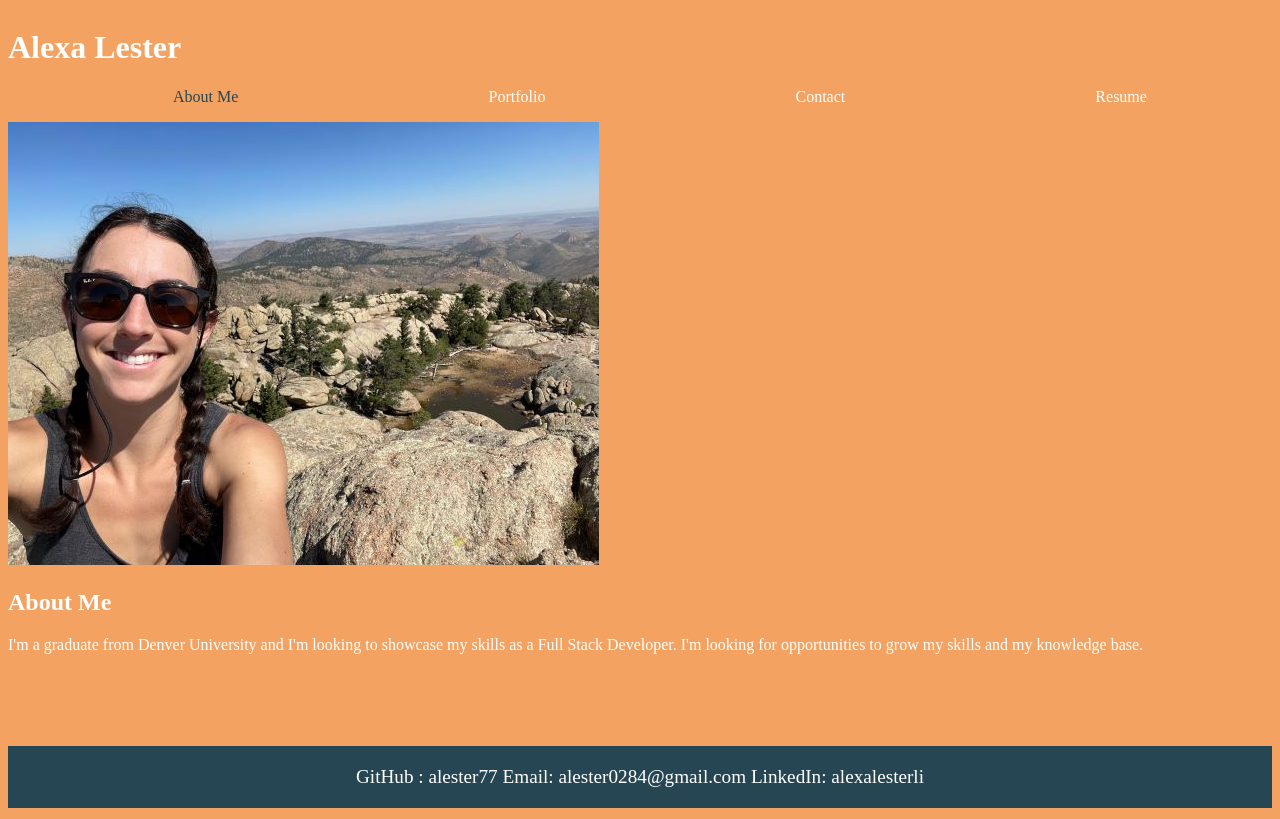
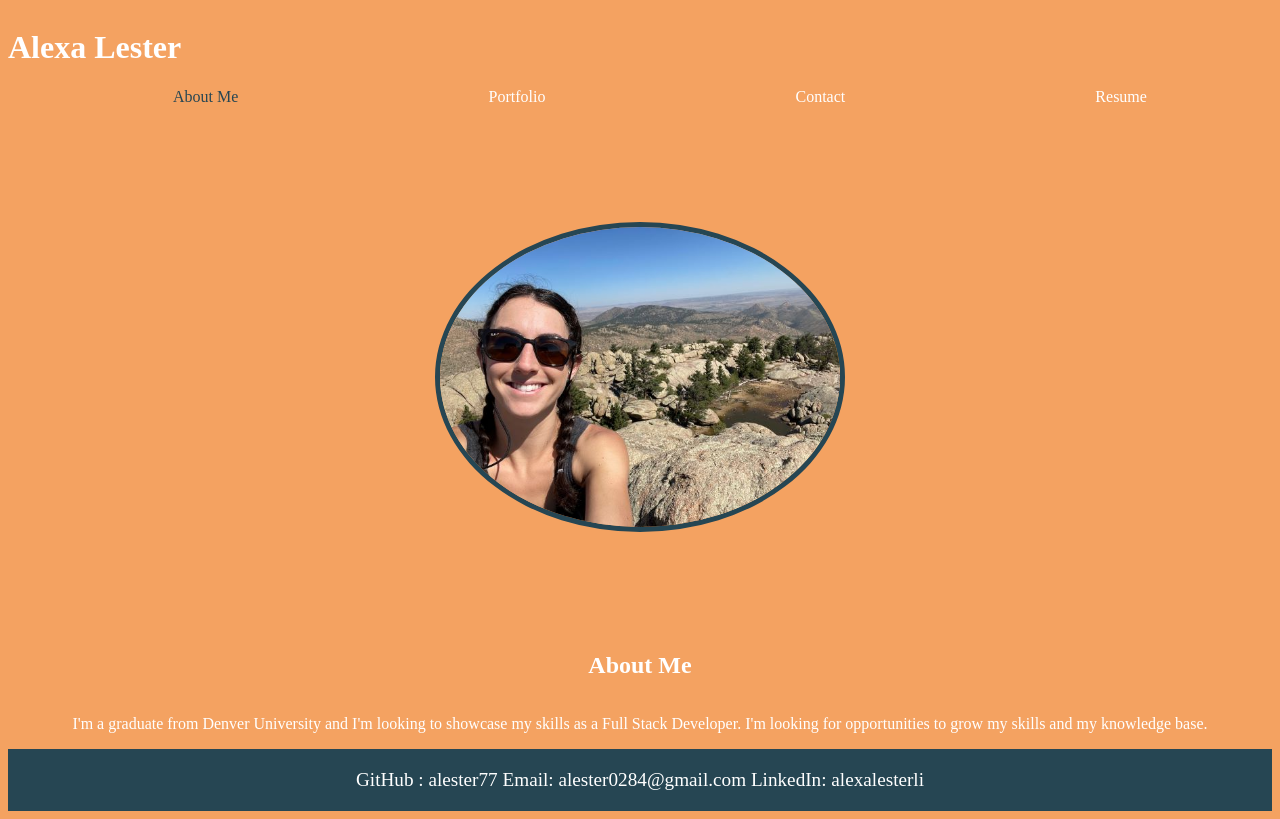
Before and after one commit to alester77/React_Portfolio, a React (Vite) app: page / in a window 1280 px wide. Built offline with nearby package versions, Linux system fonts and the light colour scheme.

Commit message:
working on project section, added place holders for now and first project

```diff
--- a/src/App.css
+++ b/src/App.css
@@ -37,6 +37,29 @@ li {
   color: #264653;
 }
 
+#about {
+  display: flex;
+  flex-direction: column;
+  align-items: center;
+}
+.greyRock {
+  background-color: #2A9D8F;
+  border-radius: 100%;
+  border: #264653 5px solid;
+  margin: 100px;
+  display: flex;
+  justify-content: center;
+  max-width: 400px;
+
+}
+
+.project img {
+  width: 300px; /* Set a fixed width */
+  height: 200px; /* Set a fixed height */
+  object-fit: cover; /* This will ensure the image covers the area without stretching */
+  border-radius: 8px; /* Optional: if you want rounded corners */
+}
+
 footer {
   background-color: #264653;
   font-size: larger;
--- a/src/components/Portfolio.jsx
+++ b/src/components/Portfolio.jsx
@@ -1,21 +1,46 @@
-import React from 'react';
+import React from "react";
+import SpacePhoto from '../assets/images/projectspace.png'
 
 function Portfolio() {
-  // Assume projects is an array of project objects
-  // return (
-  //   // <section id="portfolio">
-  //   //   <h2>Portfolio</h2>
-  //   //   <div className="projects">
-  //   //     {projects.map(project => (
-  //   //       <div key={project.id} className="project">
-  //   //         <img src={project.image} alt={project.title} />
-  //   //         <h3>{project.title}</h3>
-  //   //         {/* Links to deployed app and repo */}
-  //   //       </div>
-  //   //     ))}
-  //   //   </div>
-  //   // </section>
-  // );
+  const projects = [
+    {
+      id: 1,
+      title: "Project Space",
+      imageUrl: SpacePhoto,
+      websiteUrl: "https://kalanij94.github.io/Project-Mars/",
+    },
+    {
+      id: 2,
+      title: "Project 2",
+      imageUrl: "path_to_project_2_image.jpg",
+      websiteUrl: "https://project2.com",
+    },
+    {
+      id: 3,
+      title: "Project 3",
+      imageUrl: "path_to_project_3_image.jpg",
+      websiteUrl: "https://project3.com",
+    },
+  ];
+  return (
+    <section id="portfolio">
+      <h2>My Projects</h2>
+      <div className="project-list">
+        {projects.map((project) => (
+          <div key={project.id} className="project">
+            <a
+              href={project.websiteUrl}
+              target="_blank"
+              rel="noopener noreferrer"
+            >
+              <img src={project.imageUrl} alt={project.title} />
+              <p>{project.title}</p>
+            </a>
+          </div>
+        ))}
+      </div>
+    </section>
+  );
 }
 
 export default Portfolio;
```
Also changed, not shown: src/assets/images/projectspace.png (added).
